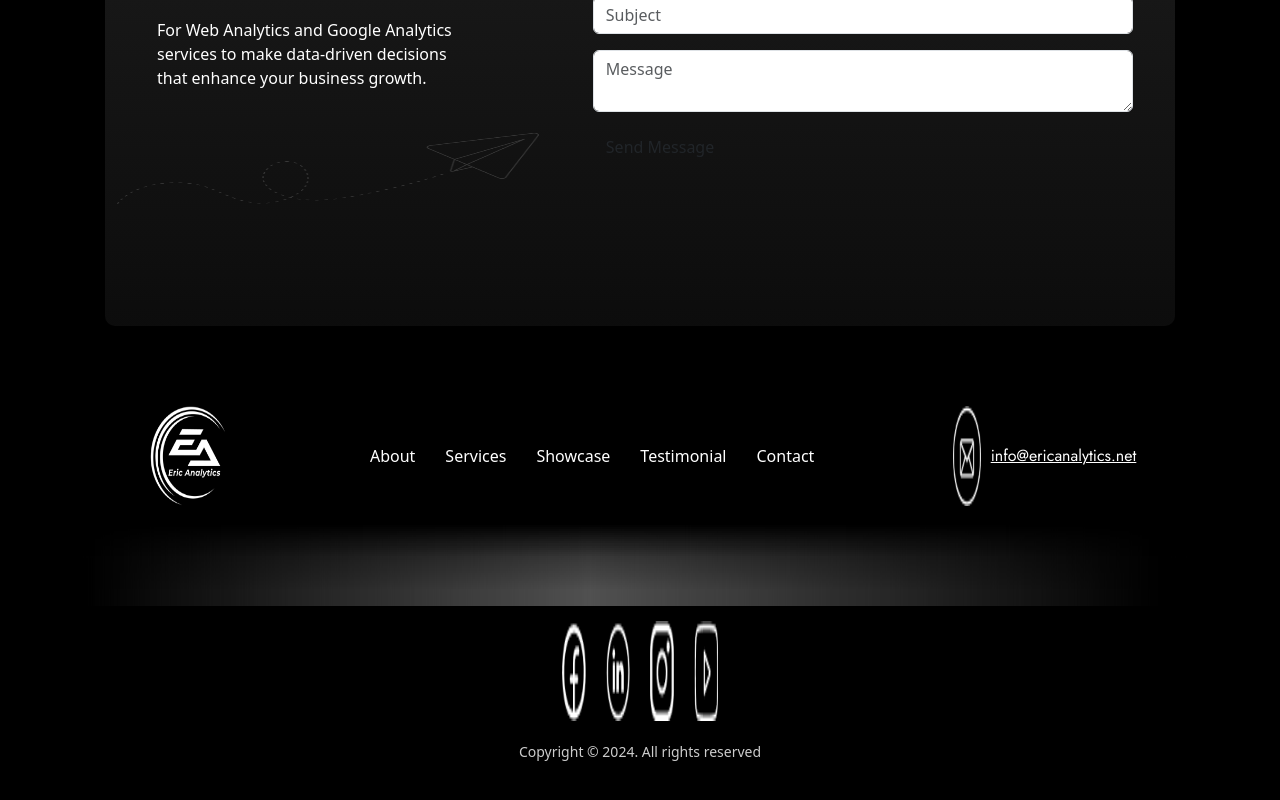
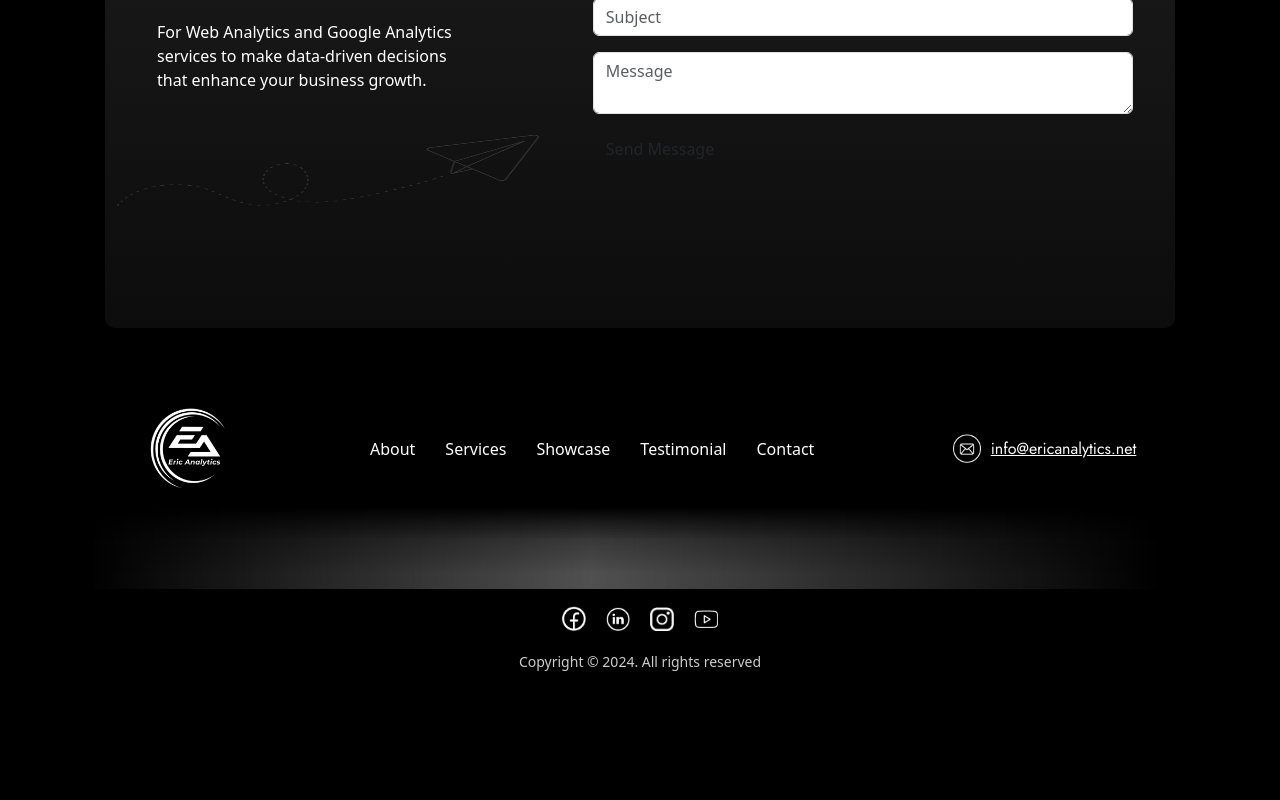
Before and after one commit to ericanalytics/ericanalytics, a Next.js app: page / in a window 1280 px wide. Shown: the part 5895-6695 px from the top of the page. After the commit the page ends 6607 px from the top, so only its background shows below. Built offline with nearby package versions, Linux system fonts and the light colour scheme.

Commit message:
images width and height update

```diff
--- a/app/style.css
+++ b/app/style.css
@@ -619,7 +619,8 @@ img.inlineimg1 {
 	      margin: 40px 0px 0px;
     }
     .navbar-brand img {
-         width: 100%;
+         width: auto;
+         height:auto;
     max-width: 111px;
     }
     .navbar-nav .nav-link {
@@ -646,7 +647,8 @@ img.inlineimg1 {
     margin-left: 50px;
 }
 span.search-icon img {
-    width: 17px;
+    width: auto;
+    height:auto;
 }
 
 
@@ -656,7 +658,8 @@ span.search-icon img {
       text-align: center;
     }
     .footer-logo img {
-        width: 100%;
+        width: auto;
+        height:auto;
     max-width: 88px;
     }
     .footer-nav a {
@@ -703,7 +706,9 @@ span.search-icon img {
     width: 100%;
 }
 img.scl {
-    width: 24px;
+    max-width: 24px;
+    width:auto;
+    height:auto;
 }
 .ang_1 {
     width: 100%;
@@ -730,7 +735,9 @@ form.fom_1 {
     padding: 80px 0px;
 }
 .footer-email img {
-    width: 28px;
+  width: auto;
+  height: auto;
+  max-width: 28px;
 }
 @media (max-width: 767px) {
   p.gag_1 {
```
